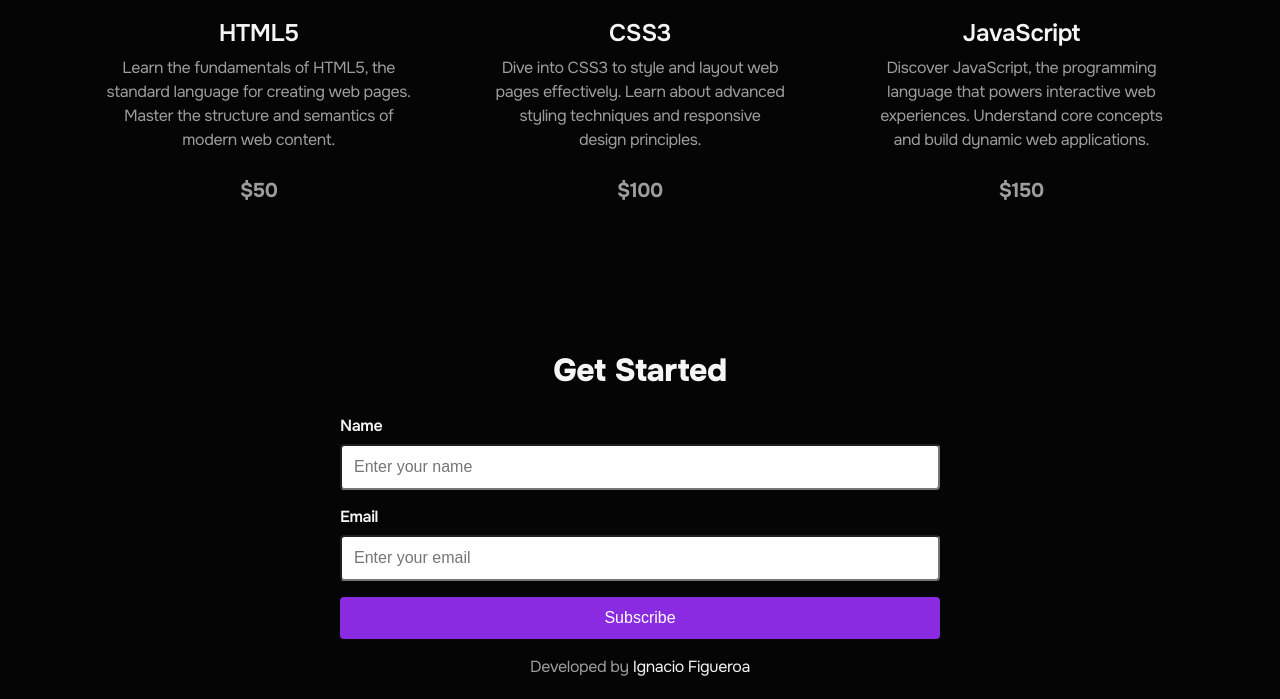
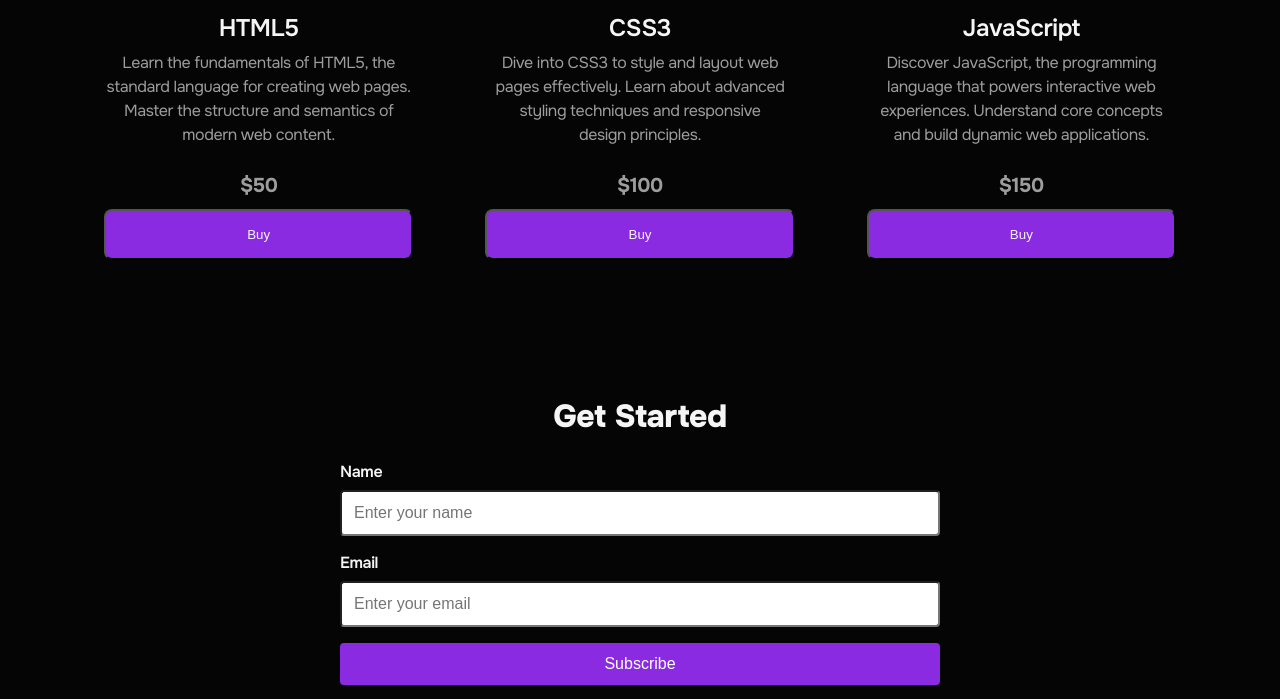
Before and after one commit to figueroaignacio/fcc-certification-projects, a plain HTML site: page product-landing-page/index.html in a window 1280 px wide. Shown: the part 2451-3150 px from the top of the page. Drawn offline with Linux system fonts and the light colour scheme.

Commit message:
feat: finish product landing page

```diff
--- a/product-landing-page/index.html
+++ b/product-landing-page/index.html
@@ -193,6 +193,7 @@
               web content.
             </p>
             <div class="courses__price"><span>$50</span></div>
+            <button class="courses__button">Buy</button>
           </article>
           <article class="courses__card">
             <img
@@ -207,6 +208,7 @@
               principles.
             </p>
             <div class="courses__price"><span>$100</span></div>
+            <button class="courses__button">Buy</button>
           </article>
           <article class="courses__card">
             <img
@@ -221,6 +223,7 @@
               dynamic web applications.
             </p>
             <div class="courses__price"><span>$150</span></div>
+            <button class="courses__button">Buy</button>
           </article>
         </div>
       </section>
--- a/product-landing-page/styles.css
+++ b/product-landing-page/styles.css
@@ -363,6 +363,9 @@ span {
   text-align: center;
   position: relative;
   z-index: -100;
+  display: flex;
+  flex-direction: column;
+  align-items: center;
 }
 
 .courses__image {
@@ -389,6 +392,14 @@ span {
   padding: 0.5rem;
   border-radius: 0.25rem;
   display: inline-block;
+}
+
+.courses__button {
+  width: 100%;
+  padding: 1rem;
+  background-color: #8a2be2;
+  color: var(--text-color);
+  border-radius: var(--border-radius);
 }
 
 @media (max-width: 768px) {
```
